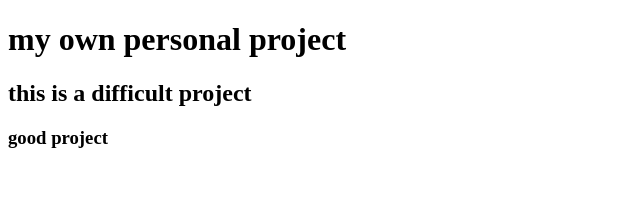
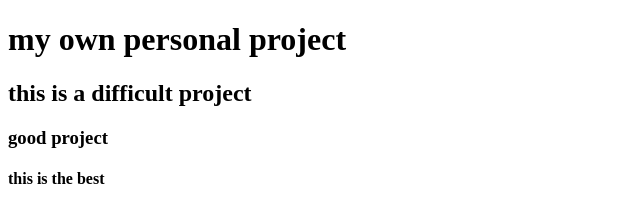
Before and after one commit to justaustinm/seventh-project, a plain HTML site: page index.html in a window 1280 px wide. Shown: the whole page, without its empty margins (0-640 px from the left). Drawn offline with Linux system fonts and the light colour scheme.

Commit message:
check changes

```diff
--- a/index.html
+++ b/index.html
@@ -9,6 +9,7 @@
   <h1>my own personal project
     <h2>this is a difficult project
         <h3>good project</h3>
+     <h4>this is the best
     </h2>
   </h1>
  </body>
```
